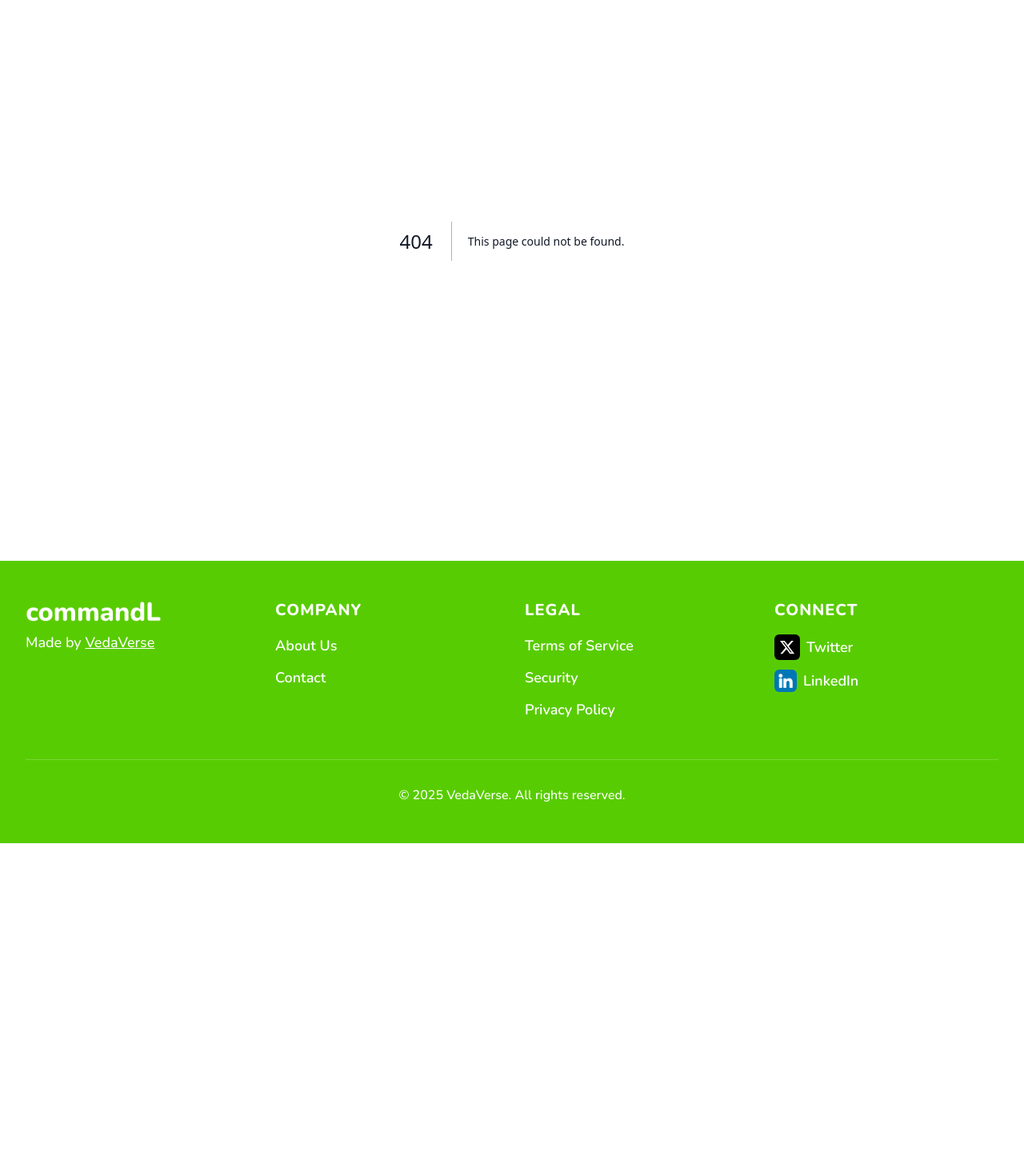
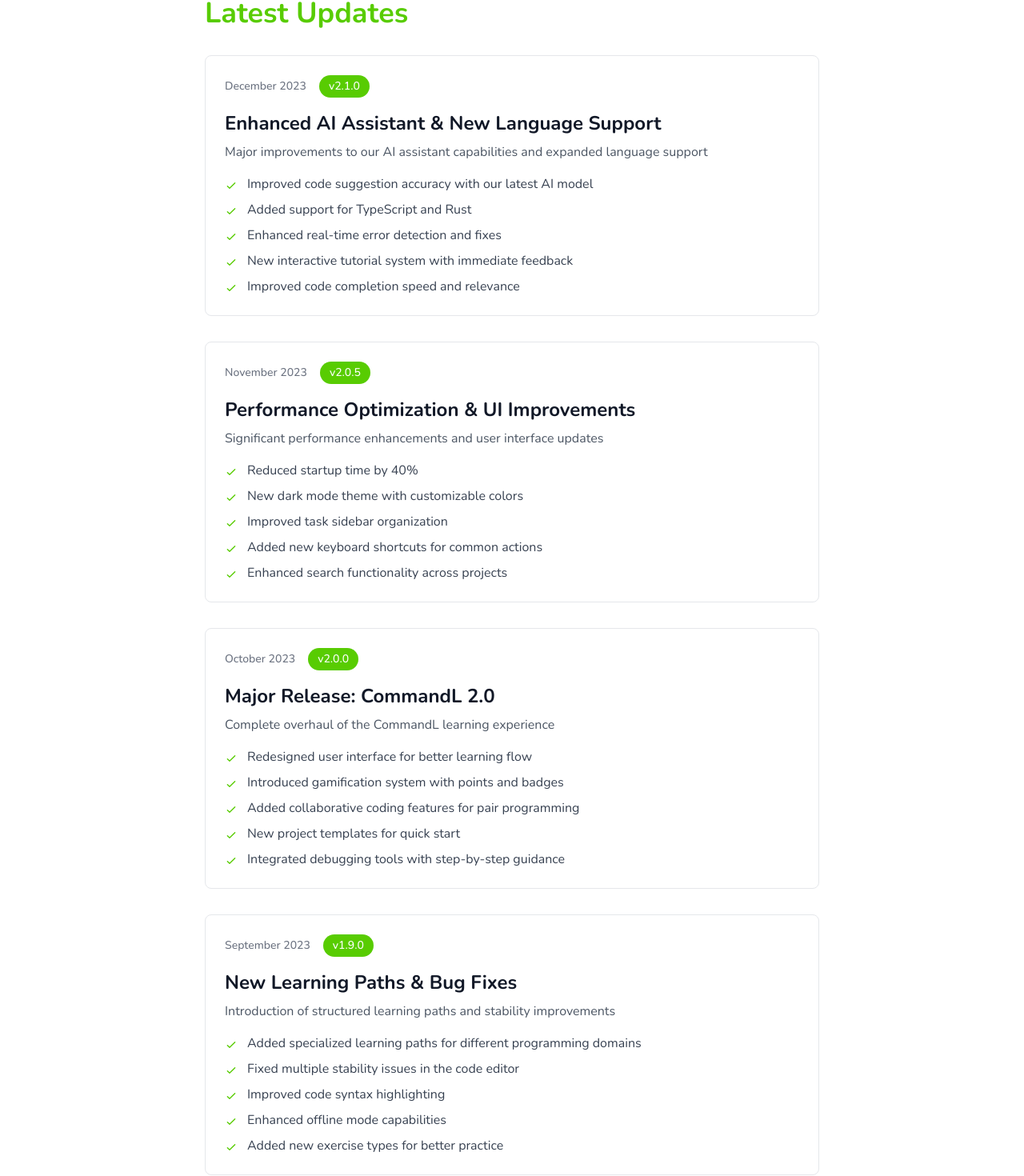
Before and after one commit to vallamulla-sreeja/commandl, a Next.js app: page /updates in a window 1280 px wide. Before the commit this address had no page. Shown: the part 99-1569 px from the top of the page at 80% size. Before the commit the page ends 1153 px from the top, so only its background shows below. Built offline with nearby package versions, Linux system fonts and the light colour scheme.

Commit message:
add faq and updates page UIs

```diff
--- /dev/null
+++ b/app/faq/page.tsx
@@ -0,0 +1,98 @@
+'use client';
+
+import { useState } from 'react';
+import Navbar from '../components/Navbar';
+import Footer from '../components/Footer';
+
+interface FAQItem {
+  question: string;
+  answer: string;
+}
+
+const faqs: FAQItem[] = [
+  {
+    question: "What is CommandL?",
+    answer: "CommandL is an innovative code editor designed specifically for students learning to program. It combines traditional IDE features with AI-powered assistance, interactive tutorials, and a gamified learning experience to make coding education more engaging and effective."
+  },
+  {
+    question: "How does the AI assistance work?",
+    answer: "Our AI assistant provides real-time code suggestions, explains complex concepts, and offers contextual hints as you type. It helps identify potential errors, suggests best practices, and can even explain code snippets in simple terms."
+  },
+  {
+    question: "Is CommandL suitable for complete beginners?",
+    answer: "Yes! CommandL is designed to accommodate all skill levels, from complete beginners to advanced learners. Our interactive tutorials start from the basics and gradually progress to more complex topics, ensuring a smooth learning curve."
+  },
+  {
+    question: "What programming languages are supported?",
+    answer: "CommandL supports a wide range of popular programming languages including Python, JavaScript, Java, and C++. We regularly update our language support based on educational trends and user feedback."
+  },
+  {
+    question: "How does the task tracking system work?",
+    answer: "CommandL features a dynamic task sidebar that displays your current lessons, challenges, and progress. As you complete tasks, you earn points and badges, making the learning process more engaging and rewarding."
+  },
+  {
+    question: "Is there a cost to use CommandL?",
+    answer: "CommandL offers both free and premium features. The basic version includes essential coding tools and tutorials, while the premium version provides additional features like advanced AI assistance and specialized learning paths."
+  },
+  {
+    question: "Can I use CommandL offline?",
+    answer: "Yes, CommandL has offline capabilities. While some features like AI assistance require an internet connection, core editing features and previously downloaded tutorials are available offline."
+  },
+  {
+    question: "How do I get started with CommandL?",
+    answer: "Simply download CommandL from our website, install it on your computer, and create an account. You'll be guided through an initial setup process that helps customize your learning experience based on your skill level and goals."
+  }
+];
+
+export default function FAQPage() {
+  const [openIndex, setOpenIndex] = useState<number | null>(null);
+
+  return (
+    <>
+      <Navbar />
+      <div className="min-h-screen pt-24 pb-16 px-4">
+        <div className="max-w-3xl mx-auto">
+          <h1 className="text-4xl font-bold text-[#58cc02] mb-8">Frequently Asked Questions</h1>
+
+          <div className="space-y-4">
+            {faqs.map((faq, index) => (
+              <div
+                key={index}
+                className="border border-gray-200 rounded-lg overflow-hidden"
+              >
+                <button
+                  className="w-full px-6 py-4 text-left bg-white hover:bg-gray-50 flex justify-between items-center"
+                  onClick={() => setOpenIndex(openIndex === index ? null : index)}
+                >
+                  <span className="text-lg font-semibold text-gray-900">{faq.question}</span>
+                  <span className="ml-6">
+                    <svg
+                      className={`w-6 h-6 transform ${openIndex === index ? 'rotate-180' : ''} transition-transform duration-200`}
+                      fill="none"
+                      viewBox="0 0 24 24"
+                      stroke="currentColor"
+                    >
+                      <path
+                        strokeLinecap="round"
+                        strokeLinejoin="round"
+                        strokeWidth={2}
+                        d="M19 9l-7 7-7-7"
+                      />
+                    </svg>
+                  </span>
+                </button>
+
+                {openIndex === index && (
+                  <div className="px-6 py-4 bg-gray-50">
+                    <p className="text-gray-700">{faq.answer}</p>
+                  </div>
+                )}
+              </div>
+            ))}
+          </div>
+        </div>
+      </div>
+      <Footer />
+    </>
+  );
+}
--- /dev/null
+++ b/app/updates/page.tsx
@@ -0,0 +1,113 @@
+'use client';
+
+import Navbar from '../components/Navbar';
+import Footer from '../components/Footer';
+
+interface Update {
+  date: string;
+  version: string;
+  title: string;
+  description: string;
+  changes: string[];
+}
+
+const updates: Update[] = [
+  {
+    date: "December 2023",
+    version: "v2.1.0",
+    title: "Enhanced AI Assistant & New Language Support",
+    description: "Major improvements to our AI assistant capabilities and expanded language support",
+    changes: [
+      "Improved code suggestion accuracy with our latest AI model",
+      "Added support for TypeScript and Rust",
+      "Enhanced real-time error detection and fixes",
+      "New interactive tutorial system with immediate feedback",
+      "Improved code completion speed and relevance"
+    ]
+  },
+  {
+    date: "November 2023",
+    version: "v2.0.5",
+    title: "Performance Optimization & UI Improvements",
+    description: "Significant performance enhancements and user interface updates",
+    changes: [
+      "Reduced startup time by 40%",
+      "New dark mode theme with customizable colors",
+      "Improved task sidebar organization",
+      "Added new keyboard shortcuts for common actions",
+      "Enhanced search functionality across projects"
+    ]
+  },
+  {
+    date: "October 2023",
+    version: "v2.0.0",
+    title: "Major Release: CommandL 2.0",
+    description: "Complete overhaul of the CommandL learning experience",
+    changes: [
+      "Redesigned user interface for better learning flow",
+      "Introduced gamification system with points and badges",
+      "Added collaborative coding features for pair programming",
+      "New project templates for quick start",
+      "Integrated debugging tools with step-by-step guidance"
+    ]
+  },
+  {
+    date: "September 2023",
+    version: "v1.9.0",
+    title: "New Learning Paths & Bug Fixes",
+    description: "Introduction of structured learning paths and stability improvements",
+    changes: [
+      "Added specialized learning paths for different programming domains",
+      "Fixed multiple stability issues in the code editor",
+      "Improved code syntax highlighting",
+      "Enhanced offline mode capabilities",
+      "Added new exercise types for better practice"
+    ]
+  }
+];
+
+export default function UpdatesPage() {
+  return (
+    <>
+      <Navbar />
+      <div className="min-h-screen pt-24 pb-16 px-4">
+        <div className="max-w-3xl mx-auto">
+          <h1 className="text-4xl font-bold text-[#58cc02] mb-8">Latest Updates</h1>
+
+          <div className="space-y-8">
+            {updates.map((update, index) => (
+              <div
+                key={index}
+                className="bg-white rounded-lg border border-gray-200 p-6"
+              >
+                <div className="flex flex-wrap items-center gap-4 mb-4">
+                  <span className="text-sm font-medium text-gray-500">{update.date}</span>
+                  <span className="px-3 py-1 rounded-full bg-[#58cc02] text-white text-sm font-medium">
+                    {update.version}
+                  </span>
+                </div>
+
+                <h2 className="text-2xl font-bold text-gray-900 mb-2">{update.title}</h2>
+                <p className="text-gray-600 mb-4">{update.description}</p>
+
+                <ul className="space-y-2">
+                  {update.changes.map((change, changeIndex) => (
+                    <li key={changeIndex} className="flex items-start">
+                      <span className="mr-3 mt-1.5">
+                        <svg className="w-4 h-4 text-[#58cc02]" fill="none" stroke="currentColor" viewBox="0 0 24 24">
+                          <path strokeLinecap="round" strokeLinejoin="round" strokeWidth="2" d="M5 13l4 4L19 7" />
+                        </svg>
+                      </span>
+                      <span className="text-gray-700">{change}</span>
+                    </li>
+                  ))}
+                </ul>
+              </div>
+            ))}
+          </div>
+        </div>
+      </div>
+      <Footer />
+    </>
+  );
+}
```
